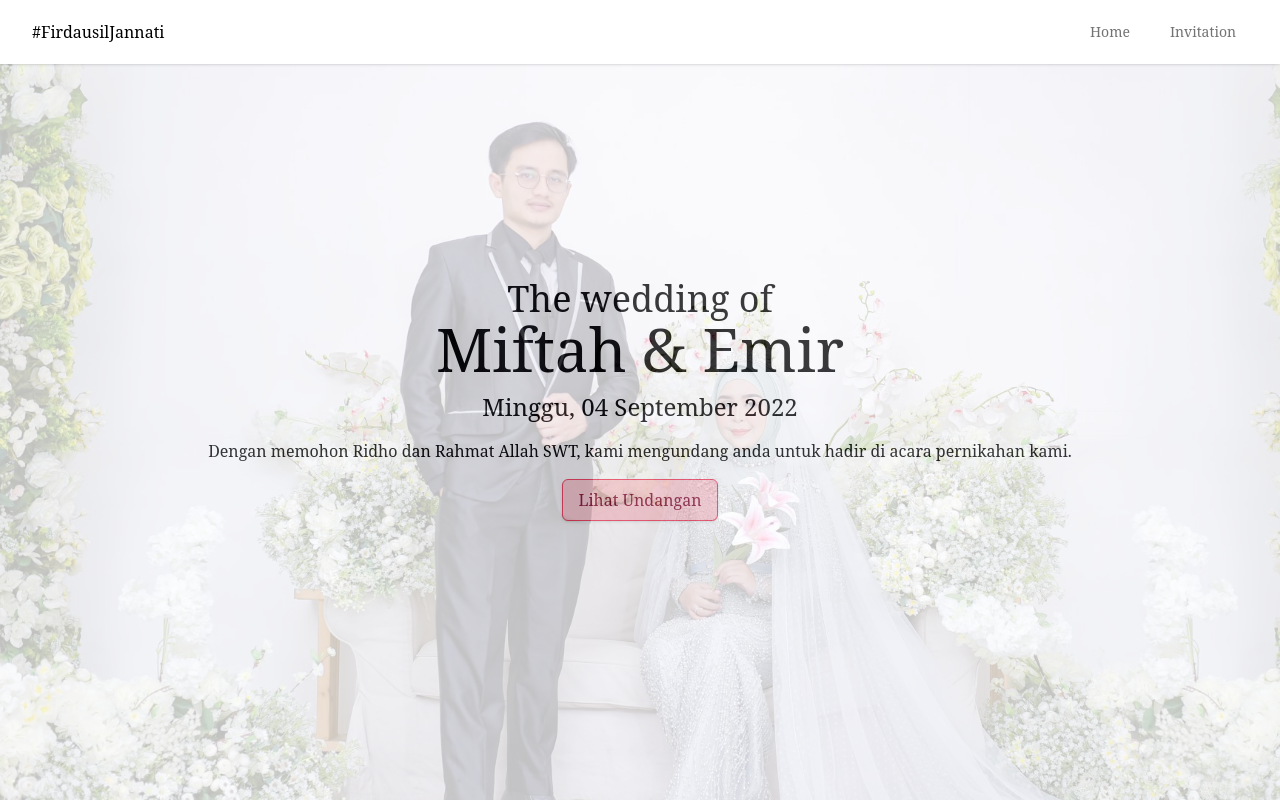
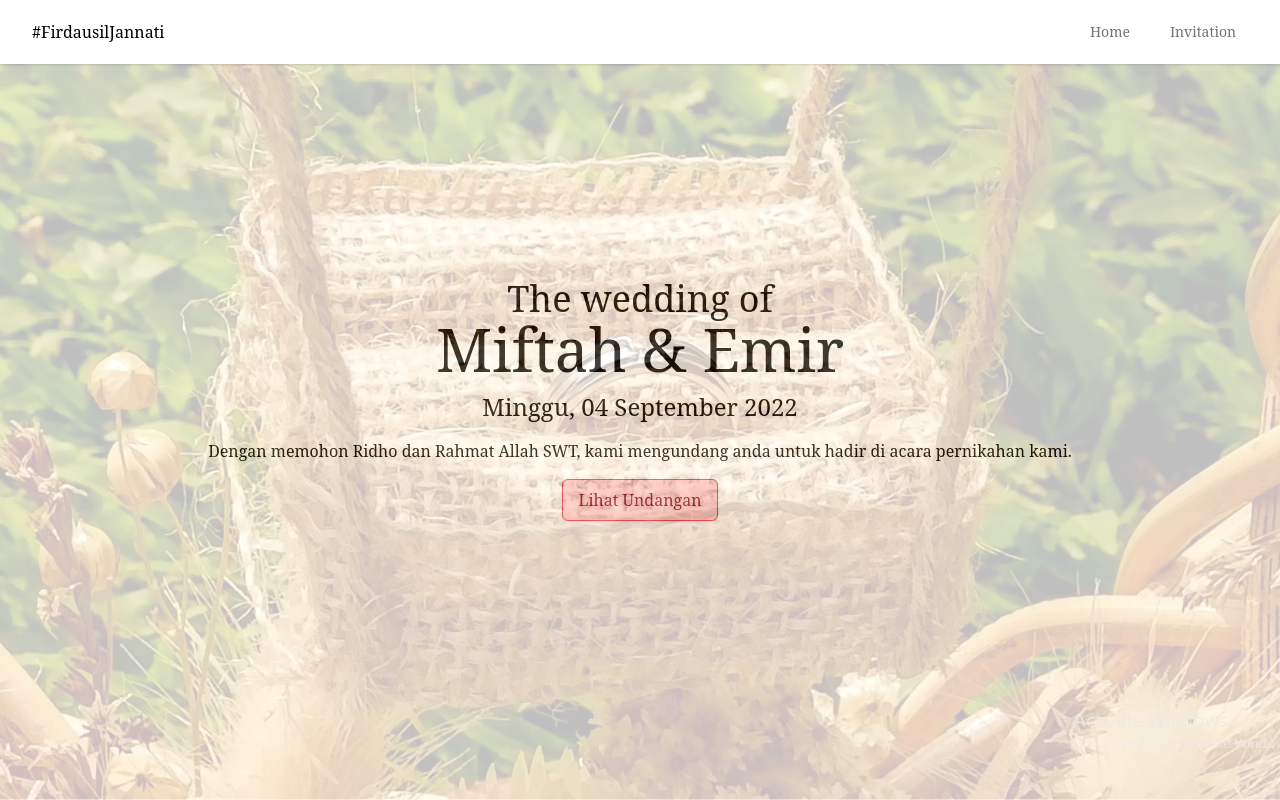
Before and after one commit to haritsf/MiftahEmir, a Next.js app: page / in a window 1280 px wide. Built offline with nearby package versions, Linux system fonts and the light colour scheme.

Commit message:
Change Cover

```diff
--- a/pages/index.jsx
+++ b/pages/index.jsx
@@ -13,7 +13,7 @@ export default function Home() {
         <Image
           className="w-full h-auto object-cover animate__animated animate__fadeIn"
           layout="fill"
-          src="/images/asset_emir_bg_front.jpg"
+          src="/images/cincin_lightroom.jpg"
           alt="Backgorund Decorative"
         />
         <div className="bg-white opacity-75 absolute inset-0 flex flex-col items-center justify-center">
@@ -41,7 +41,7 @@ export default function Home() {
             </div>
           ) : null}
           <div className="flex flex-row space-x-8 px-4">
-            <p className="text-base">
+            <p className="text-base text-center">
               Dengan memohon Ridho dan Rahmat Allah SWT, kami mengundang anda
               untuk hadir di acara pernikahan kami.
             </p>
```
